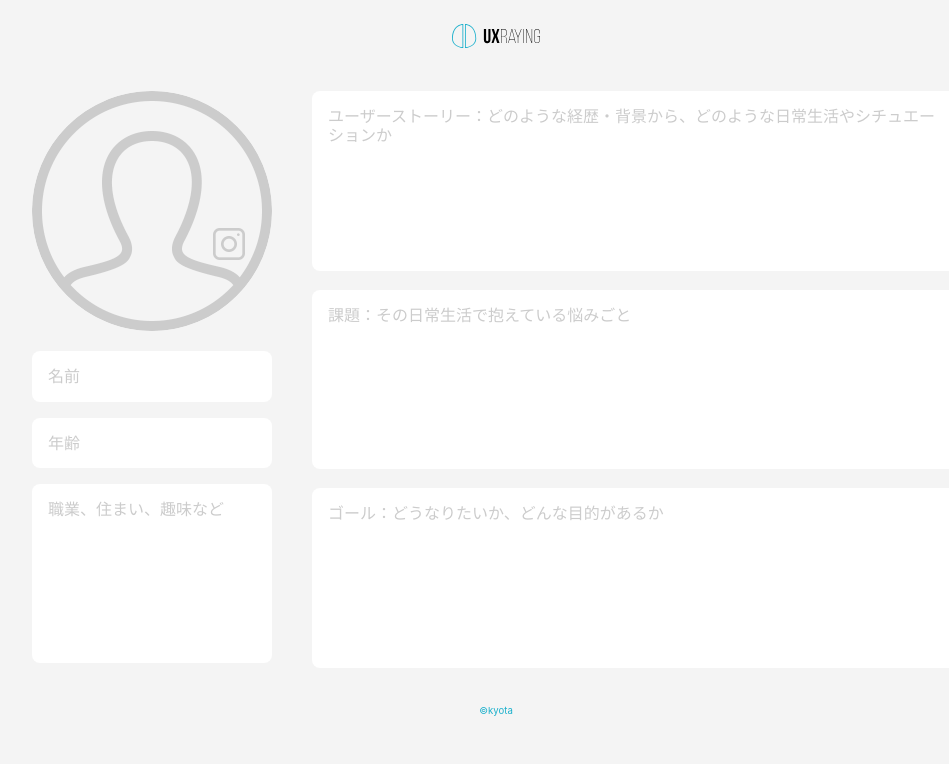
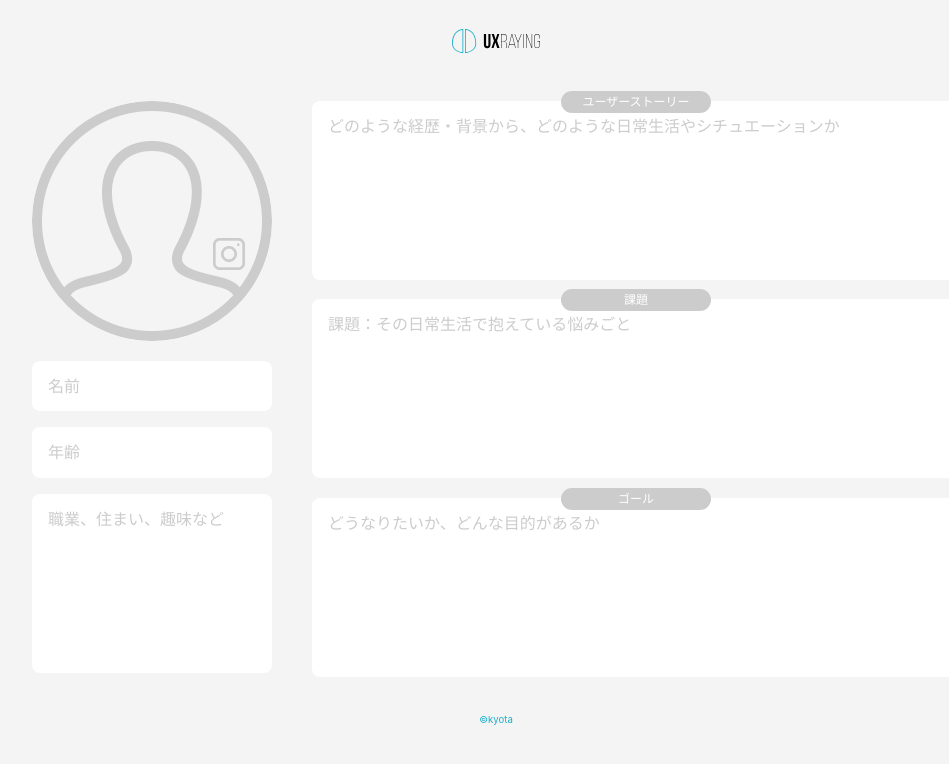
Before and after one commit to kyotar/uxraying, a Vue app in the folder persona/: page / in a window 1280 px wide. Shown: the top 764 px of the page, without its empty margins (144-1093 px from the left). Built offline with nearby package versions, Linux system fonts and the light colour scheme.

Commit message:
見出しの追加

```diff
--- a/persona/src/App.vue
+++ b/persona/src/App.vue
@@ -1,6 +1,6 @@
 <template>
   <div id="app">
-    <header><a href="/"><img src="./assets/images/logo_black.svg" alt=""></a></header>
+    <header><h1><a href="/"><img src="./assets/images/logo_black.svg" alt="UXRAYING"></a></h1></header>
     <main>
       <section class="user-profile">
         <label class="user-avatar" for="files">
@@ -14,9 +14,9 @@
       </section>
 
       <section class="user-data">
-        <textarea placeholder="ユーザーストーリー：どのような経歴・背景から、どのような日常生活やシチュエーションか" rows="8" v-model="story" @keyup="setStorage('story')" @change="setStorage('story')" />
-        <textarea placeholder="課題：その日常生活で抱えている悩みごと" rows="8" v-model="issue" @keyup="setStorage('issue')" @change="setStorage('issue')" />
-        <textarea placeholder="ゴール：どうなりたいか、どんな目的があるか" rows="8" v-model="goal" @keyup="setStorage('goal')" @change="setStorage('goal')" />
+        <fieldset><legend>ユーザーストーリー</legend><textarea placeholder="どのような経歴・背景から、どのような日常生活やシチュエーションか" rows="8" v-model="story" @keyup="setStorage('story')" @change="setStorage('story')" /></fieldset>
+        <fieldset><legend>課題</legend><textarea placeholder="課題：その日常生活で抱えている悩みごと" rows="8" v-model="issue" @keyup="setStorage('issue')" @change="setStorage('issue')" /></fieldset>
+        <fieldset><legend>ゴール</legend><textarea placeholder="どうなりたいか、どんな目的があるか" rows="8" v-model="goal" @keyup="setStorage('goal')" @change="setStorage('goal')" /></fieldset>
       </section>
     </main>
     <footer><small><a href="https://twitter.com/kyota" target="_blank">©kyota</a></small></footer>
@@ -93,6 +93,7 @@ $fontS: 12px;
 
 * {
   box-sizing: border-box;
+
 }
 
 :placeholder-shown {
@@ -110,6 +111,9 @@ $fontS: 12px;
   color: $gray-normal;
 }
 
+h1, h2 {
+  margin: 0;
+}
 
 /*
   Styling
@@ -162,6 +166,32 @@ main {
 
   .user-data {
     max-width: 680px;
+    width: 680px;
+
+    fieldset {
+      display: block;
+      width: 100%;
+      position: relative;
+      border: 0;
+      padding: 0;
+      margin: 0;
+
+      legend {
+        top: -10px;
+        left: calc(50% - 75px);
+        background: $gray-normal;
+        width: 150px;
+        height: 20px;
+        padding: 4px 8px;
+        border-radius: 20px;
+        text-align: center;
+        color: #fff;
+        font-size: $fontS;
+        position: absolute;
+      }
+    }
+
+
   }
 
   input[type="text"], textarea {
```
